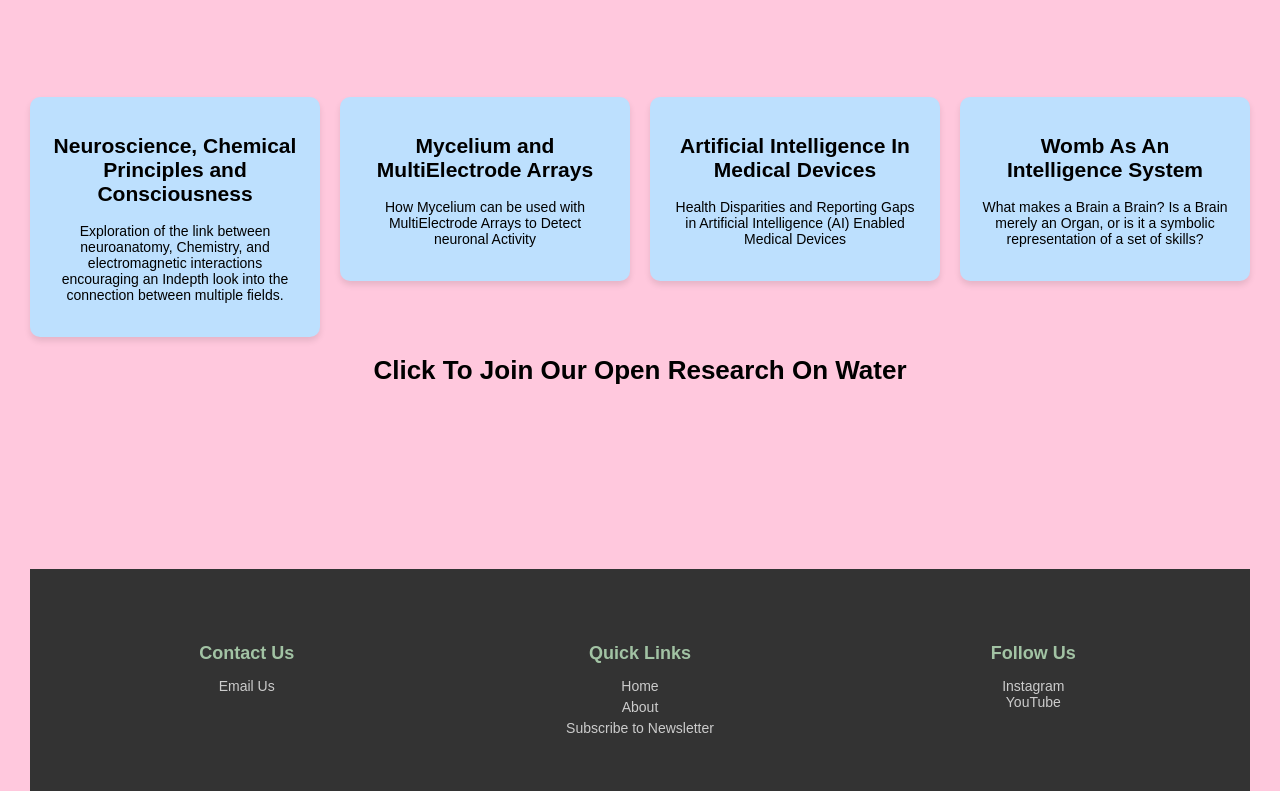
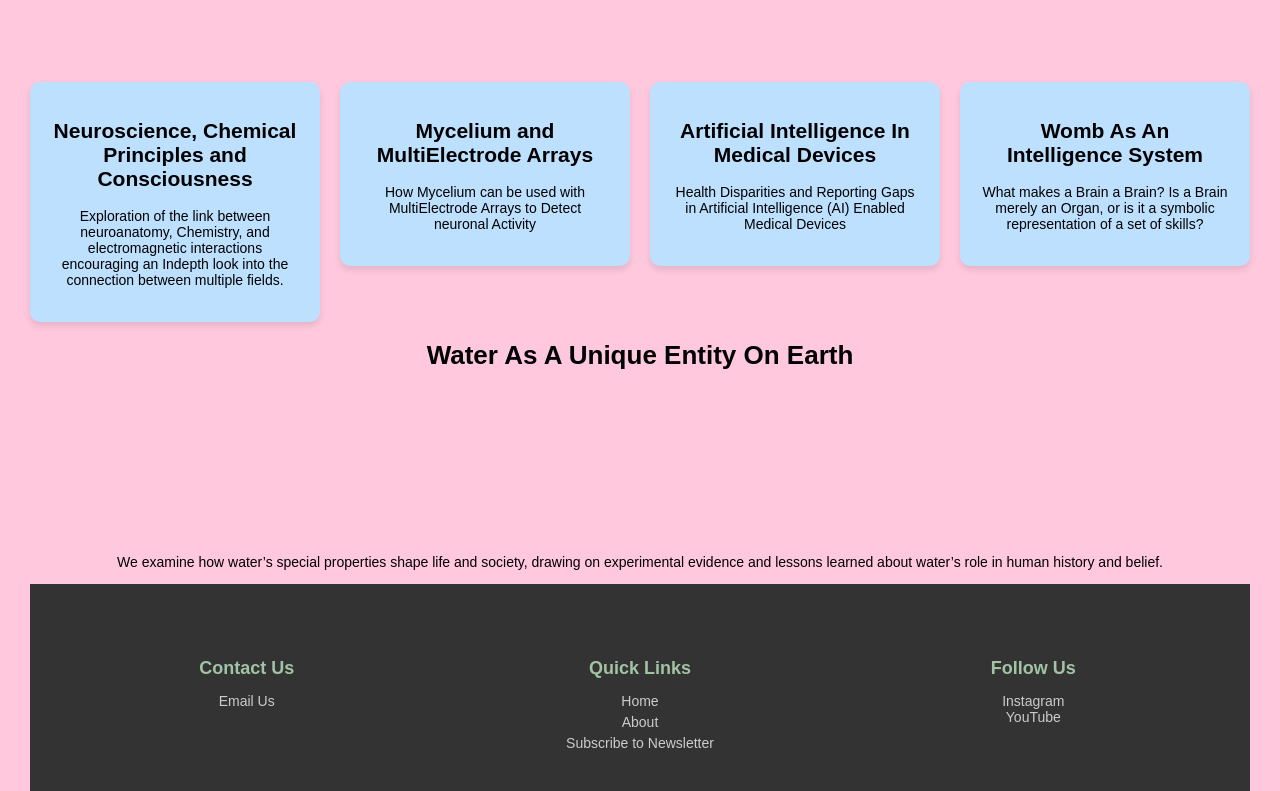
Before and after one commit to Mfonn/biocircuit-webpage, a plain HTML site: page research.html in a window 1280 px wide. Shown: the top 791 px of the page. Drawn offline with Linux system fonts and the light colour scheme.

```diff
--- a/research.html
+++ b/research.html
@@ -181,8 +181,9 @@
             </div>
             </a>
         </div>
-        <a href="https://biocircuitlaboratories.org/ResearchGame.html" target="_blank">
-            <h1>Click To Join Our Open Research On Water</h1>
+        <a href="https://www.researchgate.net/publication/392612428_Title_Water_As_A_Unique_Entity_On_Earth" target="_blank">
+            <h1>Water As A Unique Entity On Earth</h1>
+            <p>We examine how water’s special properties shape life and society, drawing on experimental evidence and lessons learned about water’s role in human history and belief.</p>
             </a>
 
             <footer class="footer">
```
